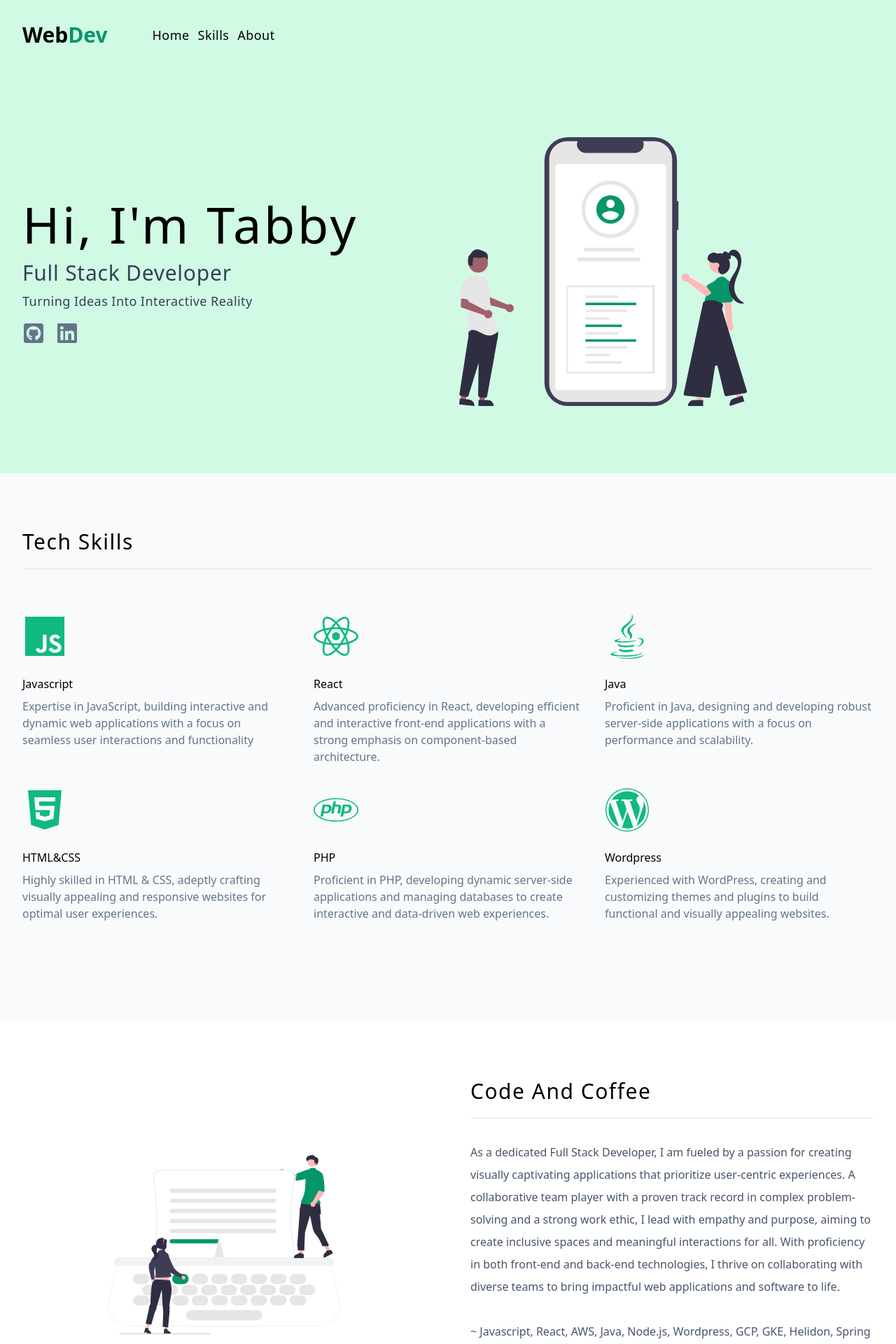
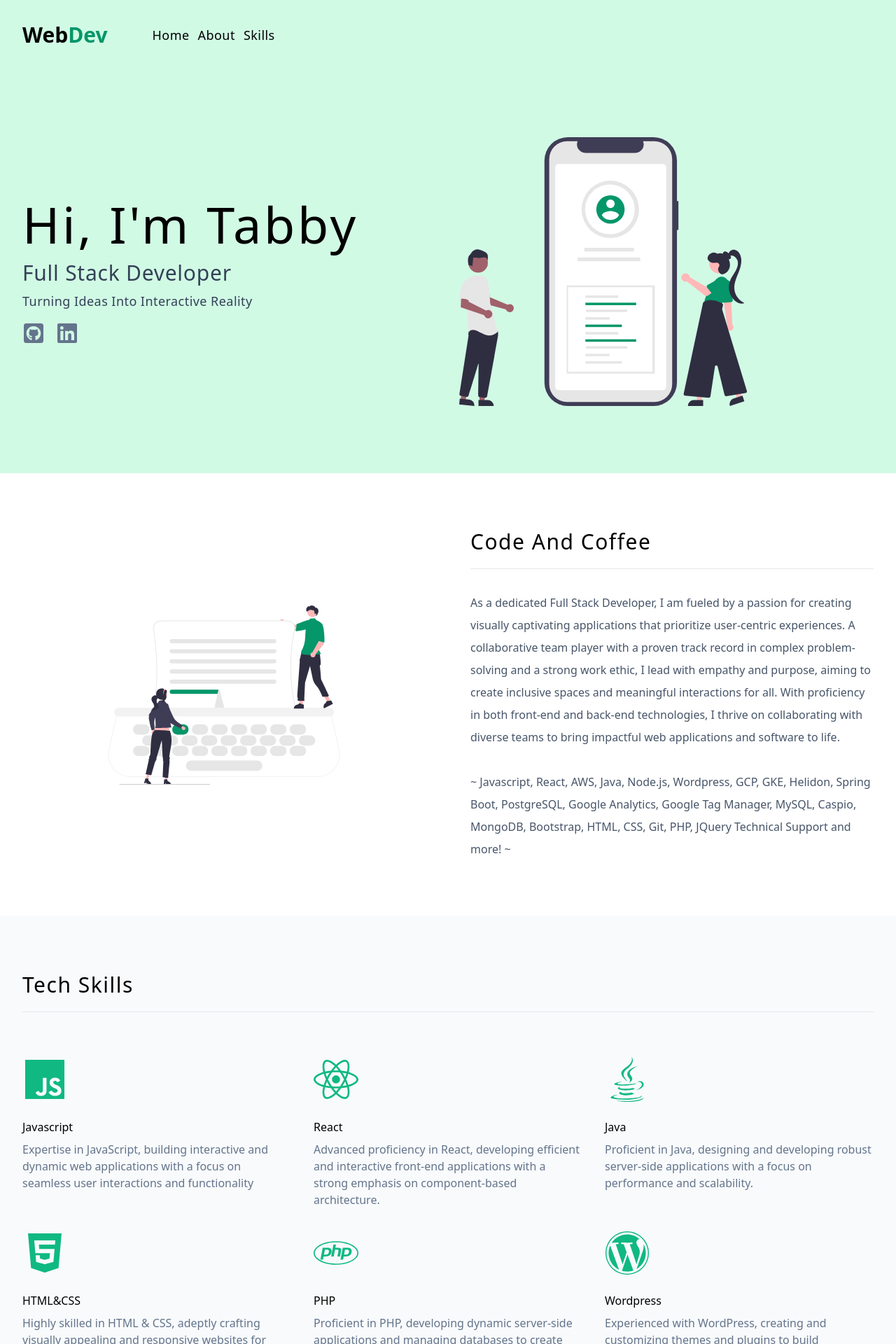
Before and after one commit to tabby-lab/Tabby-Garcia-Portfolio, a React (Vite) app: page / in a window 1280 px wide. Shown: the top 1920 px of the page at 70% size. Built offline with nearby package versions, Linux system fonts and the light colour scheme.

Commit message:
tweak reverse about and skills section

```diff
--- a/src/App.jsx
+++ b/src/App.jsx
@@ -10,8 +10,8 @@ const App = () => {
     <>
       <Navbar />
       <Hero />
+      <About />
       <Skills />
-      <About />
     </>
   )
 }
--- a/src/data.jsx
+++ b/src/data.jsx
@@ -3,8 +3,8 @@ import { FaHtml5, FaJs, FaReact, FaPhp, FaWordpress, FaJava } from 'react-icons/
 
 export const links = [
   { id: nanoid(), href: '#home', text: 'home' },
+  { id: nanoid(), href: '#about', text: 'about' },
   { id: nanoid(), href: '#skills', text: 'skills' },
-  { id: nanoid(), href: '#about', text: 'about' },
   // { id: nanoid(), href: '#projects', text: 'projects' },
 ]
 
```
